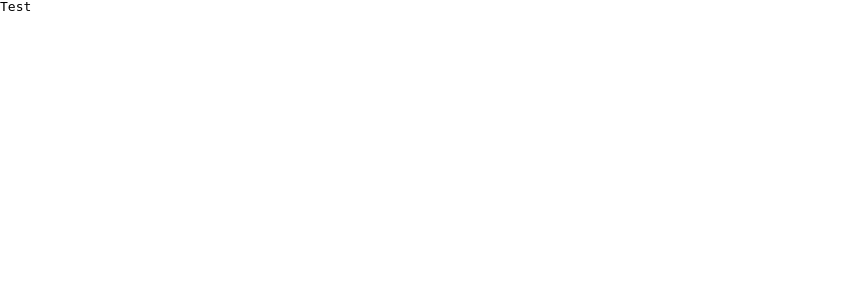
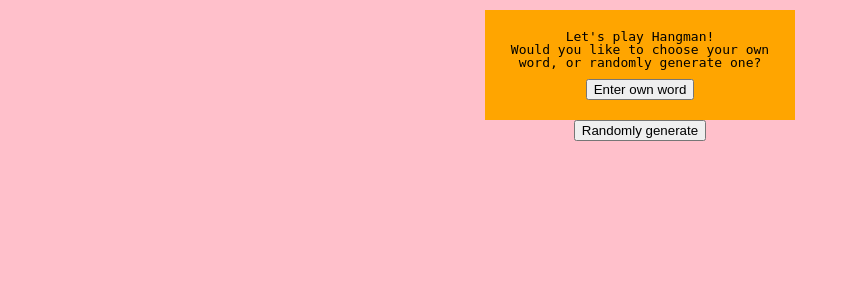
Before and after one commit to eisacke/GA_First_Project, a PHP site: page / in a window 1280 px wide. Before the commit the part shown is almost empty. Shown: the top 300 px of the page, without its empty margins (0-855 px from the left). Run offline with PHP 8.4, Linux system fonts and the light colour scheme; some libraries are stand-ins or nearby versions.

Commit message:
Created first two 'pop up' boxes to determine user input or randomly generated word

```diff
--- a/css/style.css
+++ b/css/style.css
@@ -1,3 +1,22 @@
-h1 {
+body {
 	font-family: monospace;
+	background: pink;
 }
+
+#popUp1, #popUp2 {
+	background: orange;
+	height: 70px;
+	width: 270px;
+	margin: 10px auto;
+	padding: 20px;
+	text-align: center;
+	position: relative;
+}
+
+#popUp2 {
+	display: none;
+}
+
+.popUp1 {
+margin: 10px;
+}
--- a/index.html
+++ b/index.html
@@ -9,6 +9,15 @@
 	<script type="text/javascript" src="./js/app.js"></script>
 </head>
 <body>
-	<h1>Test</h1>
+	<div id="popUp1">
+		<p>Let's play Hangman!</p>
+		<p>Would you like to choose your own word, or randomly generate one?</p>
+		<input type="button" class ="popUp1" id ="enterWord" value="Enter own word">
+		<input type="button" class ="popUp1" id ="randomGenerate" value="Randomly generate">
+	</div>
+	<div id="popUp2">
+	<p>Enter your word and press submit<p>
+	<input type="password" class="popUp1" name="password" id="psw">
+	<input type="submit" class="popUp1" value="Submit">
 </body>
 </html>
--- a/js/app.js
+++ b/js/app.js
@@ -17,3 +17,21 @@
 // If total hangman is drawn - game over - restart
 // Player 1 or player 2 score taken (this might be complicated, with player 1/2 toggle)
 // Back to menu page
+
+$(document).ready(function(){
+	Hangman.setup();
+})
+
+var Hangman = Hangman || {};
+
+Hangman.setup = function(){
+	var $enterWord = $('#enterWord');
+	var $randomGenerate = $('#randomGenerate');
+	var $popUp1Div = $('#popUp1');
+	var $popUp2Div = $('#popUp2');
+	$enterWord.on("click", function(){
+		$popUp1Div.hide();
+		$popUp2Div.toggle();
+	});
+
+}
```
